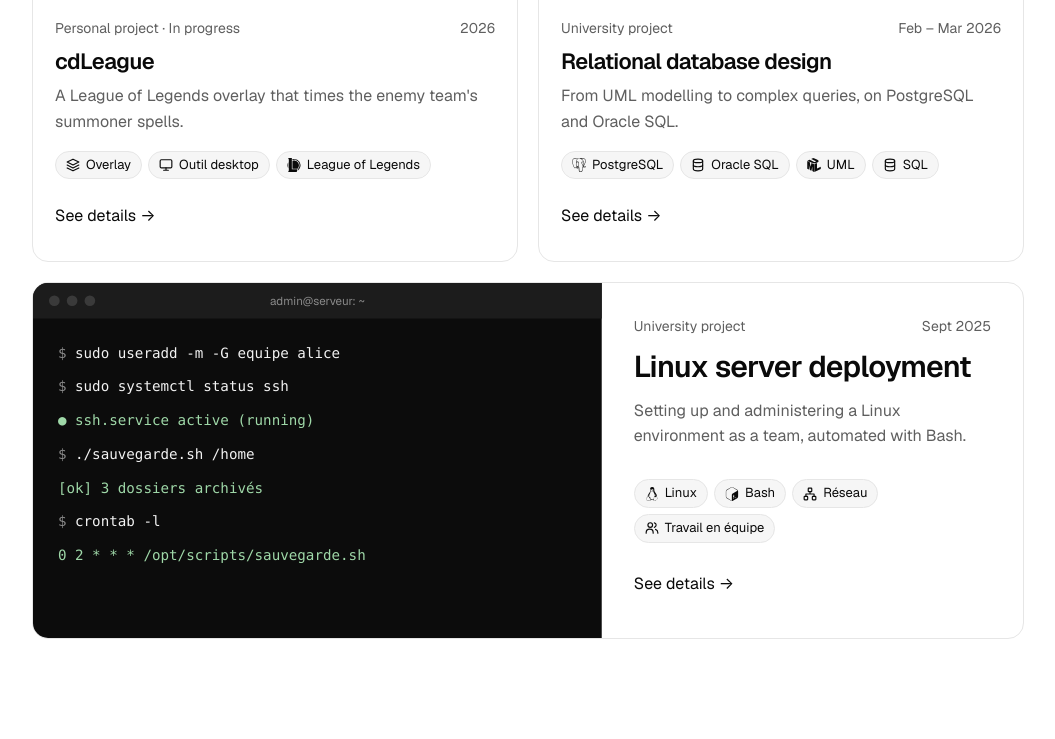
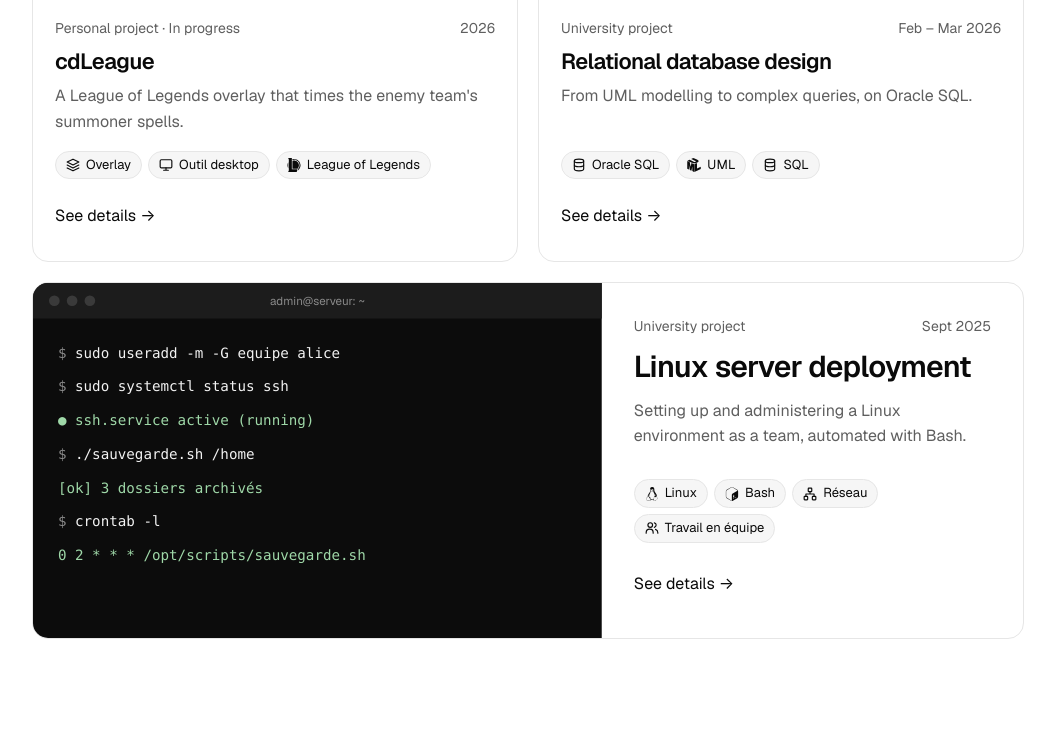
Before and after one commit to Yanis3412/portfolio, a plain HTML site: page index.html in a window 1280 px wide. Shown: the part 2252-2991 px from the top of the page, without its empty margins (112-1167 px from the left). Drawn offline with nearby package versions, Linux system fonts and the light colour scheme.

Commit message:
Retrait de PostgreSQL du portfolio et de la bannière LinkedIn

```diff
--- a/index.html
+++ b/index.html
@@ -307,10 +307,10 @@ gal:[[I+"cdleague.webp",{fr:"Le panneau des sorts adverses",en:"The enemy spells
 status:{fr:"En cours",en:"In progress"}},
 {id:"bdd",kind:"univ",year:{fr:"Février – mars 2026",en:"Feb – Mar 2026"},art:"bdd",
 title:{fr:"Conception d'une base de données relationnelle",en:"Relational database design"},
-sum:{fr:"De la modélisation UML jusqu'aux requêtes complexes, sous PostgreSQL et Oracle SQL.",en:"From UML modelling to complex queries, on PostgreSQL and Oracle SQL."},
-tags:["PostgreSQL","Oracle SQL","UML","SQL"],
-pts:{fr:["<b>Modélisation conceptuelle et logique</b> : diagramme de classes UML, schéma relationnel, clés et contraintes d'intégrité.","<b>Implémentation</b> sous PostgreSQL et Oracle SQL, avec jeux de données de test.","<b>Requêtes complexes</b> : jointures, agrégats, sous-requêtes, vues, et optimisation des requêtes les plus coûteuses."],en:["<b>Conceptual and logical modelling</b>: UML class diagram, relational schema, keys and integrity constraints.","<b>Implementation</b> on PostgreSQL and Oracle SQL, with test data sets.","<b>Complex queries</b>: joins, aggregates, subqueries, views, and optimising the most expensive queries."]},
-ch:{fr:[["Faire tourner le même modèle sous PostgreSQL et Oracle, dont la syntaxe diffère (types, auto-incrément, limitation des résultats).","Adapter les scripts de création et les requêtes à chaque SGBD, puis comparer les résultats pour vérifier qu'ils concordent."]],en:[["Running the same model on PostgreSQL and Oracle, whose syntax differs (types, auto-increment, row limits).","Adapting the creation scripts and queries to each DBMS, then comparing results to check they match."]]},
+sum:{fr:"De la modélisation UML jusqu'aux requêtes complexes, sous Oracle SQL.",en:"From UML modelling to complex queries, on Oracle SQL."},
+tags:["Oracle SQL","UML","SQL"],
+pts:{fr:["<b>Modélisation conceptuelle et logique</b> : diagramme de classes UML, schéma relationnel, clés et contraintes d'intégrité.","<b>Implémentation</b> sous Oracle SQL, avec jeux de données de test.","<b>Requêtes complexes</b> : jointures, agrégats, sous-requêtes, vues, et optimisation des requêtes les plus coûteuses."],en:["<b>Conceptual and logical modelling</b>: UML class diagram, relational schema, keys and integrity constraints.","<b>Implementation</b> on Oracle SQL, with test data sets.","<b>Complex queries</b>: joins, aggregates, subqueries, views, and optimising the most expensive queries."]},
+ch:{fr:[["Garantir que les données restent cohérentes, même quand plusieurs tables dépendent les unes des autres.","Clés primaires et étrangères, contraintes d'intégrité, puis des jeux de test pensés pour essayer de les violer et vérifier qu'elles tiennent."]],en:[["Keeping data consistent, even when several tables depend on each other.","Primary and foreign keys, integrity constraints, then test data designed to try to break them and check they hold."]]},
 
 note:{fr:"Schéma illustratif : le sujet réel du projet n'est pas reproduit ici.",en:"Illustrative schema: the actual project subject is not reproduced here."}},
 {id:"linux",kind:"univ",year:{fr:"Septembre 2025",en:"Sept 2025"},art:"linux",
@@ -321,10 +321,10 @@ pts:{fr:["<b>Configuration du serveur</b> et des services réseau.","<b>Automati
 note:{fr:"Terminal illustratif.",en:"Illustrative terminal."}}
 ];
 
-const ICN={"SQL":"db","PostgreSQL":"postgresql","Oracle SQL":"db","Modélisation UML":"uml","UML":"uml","Optimisation de requêtes":"gauge","Python":"python","PHP":"php","C":"c","Kotlin":"kotlin","JavaScript":"javascript","HTML5 / CSS3":"html5","HTML / CSS":"html5","Shell Bash":"gnubash","Bash":"gnubash","React":"react","Vite":"vite","Node.js":"nodedotjs","Express":"express","Socket.IO":"socketdotio","API REST":"plug","Redis":"redis","Cloudflare R2":"cloudflare","Luau":"luau","Rojo":"robloxstudio","Roblox Studio":"robloxstudio","Git":"git","Git / GitHub":"github","VS Code":"code","Oracle SQL Developer":"db","Vercel":"vercel","Vercel Functions":"vercel","VirtualBox":"virtualbox","Linux":"linux","Claude":"claude","Claude Code":"claude","ChatGPT":"chat","Gemini":"googlegemini","Codex":"terminal","Copilot":"githubcopilot","Cursor":"cursor","PWA":"pwa","Overlay":"layers","Outil desktop":"monitor","League of Legends":"leagueoflegends","Réseau":"network","Travail en équipe":"users"};
+const ICN={"SQL":"db","Oracle SQL":"db","Modélisation UML":"uml","UML":"uml","Optimisation de requêtes":"gauge","Python":"python","PHP":"php","C":"c","Kotlin":"kotlin","JavaScript":"javascript","HTML5 / CSS3":"html5","HTML / CSS":"html5","Shell Bash":"gnubash","Bash":"gnubash","React":"react","Vite":"vite","Node.js":"nodedotjs","Express":"express","Socket.IO":"socketdotio","API REST":"plug","Redis":"redis","Cloudflare R2":"cloudflare","Luau":"luau","Rojo":"robloxstudio","Roblox Studio":"robloxstudio","Git":"git","Git / GitHub":"github","VS Code":"code","Oracle SQL Developer":"db","Vercel":"vercel","Vercel Functions":"vercel","VirtualBox":"virtualbox","Linux":"linux","Claude":"claude","Claude Code":"claude","ChatGPT":"chat","Gemini":"googlegemini","Codex":"terminal","Copilot":"githubcopilot","Cursor":"cursor","PWA":"pwa","Overlay":"layers","Outil desktop":"monitor","League of Legends":"leagueoflegends","Réseau":"network","Travail en équipe":"users"};
 const chip=t=>`<span>${ICN[t]?`<i class="ic" style="--i:url(assets/icons/${ICN[t]}.svg)" aria-hidden="true"></i>`:""}${t}</span>`;
 const SK=[
-{t:{fr:"Données",en:"Data"},d:{fr:"Le cœur de mon parcours AGED.",en:"The core of my AGED track."},c:["SQL","PostgreSQL","Oracle SQL","Modélisation UML","Optimisation de requêtes"]},
+{t:{fr:"Données",en:"Data"},d:{fr:"Le cœur de mon parcours AGED.",en:"The core of my AGED track."},c:["SQL","Oracle SQL","Modélisation UML","Optimisation de requêtes"]},
 {t:{fr:"Langages",en:"Languages"},d:{fr:"Vus en cours et en projets.",en:"Used in class and in projects."},c:["Python","PHP","C","Kotlin","JavaScript","HTML5 / CSS3","Shell Bash"]},
 {t:{fr:"En projet perso",en:"In personal projects"},d:{fr:"Ce que j'utilise au quotidien sur mes projets.",en:"What I use day to day on my projects."},c:["React","Vite","Node.js","Socket.IO","API REST","Redis","Cloudflare R2","Luau","Rojo"]},
 {t:{fr:"Outils",en:"Tools"},d:{fr:"Au quotidien.",en:"Every day."},c:["VS Code","Git / GitHub","Oracle SQL Developer","Vercel","VirtualBox","Linux"]},
```
Also changed, not shown: assets/icons/postgresql.svg (deleted), assets/linkedin-banner.jpg.
